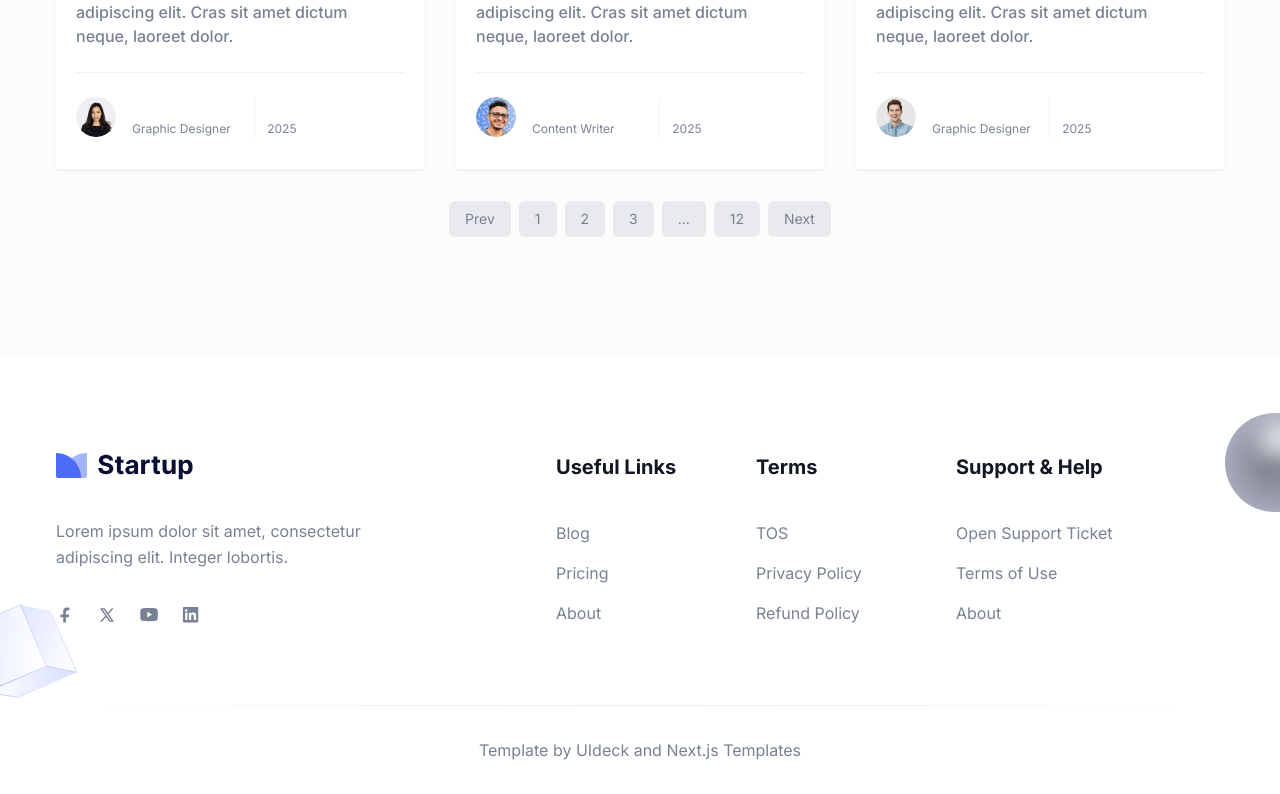
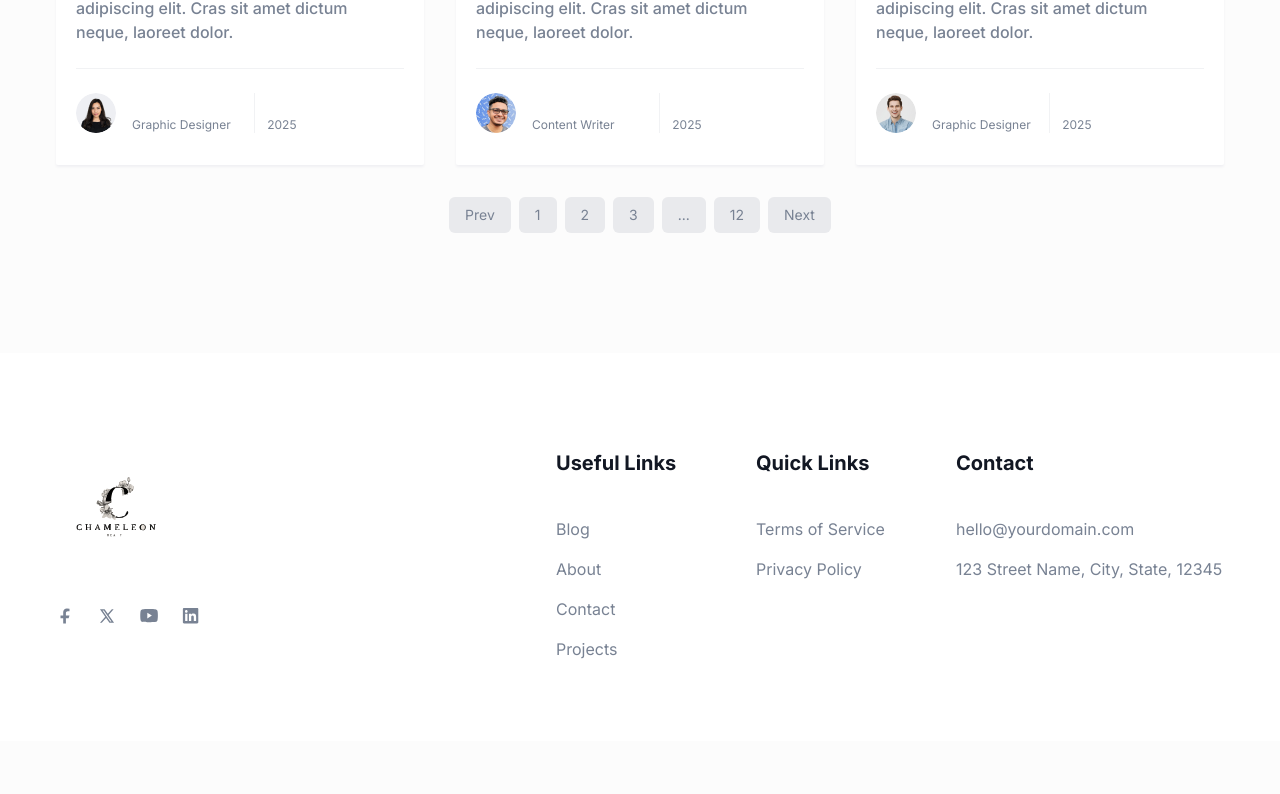
Before and after one commit to DJSanch/Chameleon_Beauty, a Next.js app: page /blog in a window 1280 px wide. Shown: the part 781-1575 px from the top of the page. After the commit the page ends 1522 px from the top, so only its background shows below. Built offline with nearby package versions, Linux system fonts and the light colour scheme.

Commit message:
Index page updates

```diff
--- a/src/components/Footer/index.tsx
+++ b/src/components/Footer/index.tsx
@@ -4,32 +4,27 @@ import Link from "next/link";
 
 const Footer = () => {
   return (
-    <>
-      <footer className="relative z-10 bg-white pt-16 dark:bg-gray-dark md:pt-20 lg:pt-24">
+    <footer className="bg-white pt-16 dark:bg-gray-dark md:pt-20 lg:pt-24">
       <div className="container">
         <div className="-mx-4 flex flex-wrap">
           <div className="w-full px-4 md:w-1/2 lg:w-4/12 xl:w-5/12">
-              <div className="mb-12 max-w-[360px] lg:mb-16">
+            <div className="mb-12 max-w-[120px] lg:mb-16">
               <Link href="/" className="mb-8 inline-block">
                 <Image
-                    src="/images/logo/logo-2.svg"
+                  src="/images/logo/1.svg"
                   alt="logo"
                   className="w-full dark:hidden"
-                    width={140}
-                    height={30}
+                  width={70}
+                  height={15}
                 />
                 <Image
-                    src="/images/logo/logo.svg"
+                  src="/images/logo/1.svg"
                   alt="logo"
                   className="hidden w-full dark:block"
-                    width={140}
-                    height={30}
+                  width={70}
+                  height={15}
                 />
               </Link>
-                <p className="mb-9 text-base leading-relaxed text-body-color dark:text-body-color-dark">
-                  Lorem ipsum dolor sit amet, consectetur adipiscing elit.
-                  Integer lobortis.
-                </p>
               <div className="flex items-center">
                 <a
                   href="/"
@@ -125,18 +120,26 @@ const Footer = () => {
                 </li>
                 <li>
                   <Link
-                      href="/"
+                    href="/about"
                     className="mb-4 inline-block text-base text-body-color duration-300 hover:text-primary dark:text-body-color-dark dark:hover:text-primary"
                   >
-                      Pricing
+                    About
                   </Link>
                 </li>
                 <li>
                   <Link
-                      href="/about"
+                    href="/contact"
                     className="mb-4 inline-block text-base text-body-color duration-300 hover:text-primary dark:text-body-color-dark dark:hover:text-primary"
                   >
-                      About
+                    Contact
+                  </Link>
+                </li>
+                <li>
+                  <Link
+                    href="/projects"
+                    className="mb-4 inline-block text-base text-body-color duration-300 hover:text-primary dark:text-body-color-dark dark:hover:text-primary"
+                  >
+                    Projects
                   </Link>
                 </li>
               </ul>
@@ -146,288 +149,54 @@ const Footer = () => {
           <div className="w-full px-4 sm:w-1/2 md:w-1/2 lg:w-2/12 xl:w-2/12">
             <div className="mb-12 lg:mb-16">
               <h2 className="mb-10 text-xl font-bold text-black dark:text-white">
-                  Terms
+                Quick Links
               </h2>
               <ul>
                 <li>
                   <Link
-                      href="/"
+                    href="/terms-of-service"
                     className="mb-4 inline-block text-base text-body-color duration-300 hover:text-primary dark:text-body-color-dark dark:hover:text-primary"
                   >
-                      TOS
+                    Terms of Service
                   </Link>
                 </li>
                 <li>
                   <Link
-                      href="/"
+                    href="/privacy-policy"
                     className="mb-4 inline-block text-base text-body-color duration-300 hover:text-primary dark:text-body-color-dark dark:hover:text-primary"
                   >
                     Privacy Policy
-                    </Link>
-                  </li>
-                  <li>
-                    <Link
-                      href="/"
-                      className="mb-4 inline-block text-base text-body-color duration-300 hover:text-primary dark:text-body-color-dark dark:hover:text-primary"
-                    >
-                      Refund Policy
                   </Link>
                 </li>
               </ul>
             </div>
           </div>
 
-            <div className="w-full px-4 md:w-1/2 lg:w-4/12 xl:w-3/12">
+          <div className="w-full px-4 sm:w-1/2 md:w-1/2 lg:w-4/12 xl:w-3/12">
             <div className="mb-12 lg:mb-16">
               <h2 className="mb-10 text-xl font-bold text-black dark:text-white">
-                  Support & Help
+                Contact
               </h2>
               <ul>
-                  <li>
-                    <Link
-                      href="/contact"
-                      className="mb-4 inline-block text-base text-body-color duration-300 hover:text-primary dark:text-body-color-dark dark:hover:text-primary"
+                <li className="mb-4">
+                  <a
+                    href="mailto:hello@yourdomain.com"
+                    className="inline-block text-base text-body-color duration-300 hover:text-primary dark:text-body-color-dark dark:hover:text-primary"
                   >
-                      Open Support Ticket
-                    </Link>
+                    hello@yourdomain.com
+                  </a>
                 </li>
                 <li>
-                    <Link
-                      href="/"
-                      className="mb-4 inline-block text-base text-body-color duration-300 hover:text-primary dark:text-body-color-dark dark:hover:text-primary"
-                    >
-                      Terms of Use
-                    </Link>
-                  </li>
-                  <li>
-                    <Link
-                      href="/about"
-                      className="mb-4 inline-block text-base text-body-color duration-300 hover:text-primary dark:text-body-color-dark dark:hover:text-primary"
-                    >
-                      About
-                    </Link>
+                  <p className="text-base text-body-color dark:text-body-color-dark">
+                    123 Street Name, City, State, 12345
+                  </p>
                 </li>
               </ul>
             </div>
           </div>
         </div>
-
-          <div className="h-px w-full bg-gradient-to-r from-transparent via-[#D2D8E183] to-transparent dark:via-[#959CB183]"></div>
-          <div className="py-8">
-            <p className="text-center text-base text-body-color dark:text-white">
-              Template by{" "}
-              <a
-                href="http://uideck.com"
-                target="_blank"
-                rel="noopener noreferrer"
-                className="hover:text-primary"
-              >
-                UIdeck
-              </a>{" "}
-              and{" "}
-              <a
-                href="https://nextjstemplates.com"
-                target="_blank"
-                rel="noopener noreferrer"
-                className="hover:text-primary"
-              >
-                Next.js Templates
-              </a>
-            </p>
-          </div>
-        </div>
-        <div className="absolute right-0 top-14 z-[-1]">
-          <svg
-            width="55"
-            height="99"
-            viewBox="0 0 55 99"
-            fill="none"
-            xmlns="http://www.w3.org/2000/svg"
-          >
-            <circle opacity="0.8" cx="49.5" cy="49.5" r="49.5" fill="#959CB1" />
-            <mask
-              id="mask0_94:899"
-              style={{ maskType: "alpha" }}
-              maskUnits="userSpaceOnUse"
-              x="0"
-              y="0"
-              width="99"
-              height="99"
-            >
-              <circle
-                opacity="0.8"
-                cx="49.5"
-                cy="49.5"
-                r="49.5"
-                fill="#4A6CF7"
-              />
-            </mask>
-            <g mask="url(#mask0_94:899)">
-              <circle
-                opacity="0.8"
-                cx="49.5"
-                cy="49.5"
-                r="49.5"
-                fill="url(#paint0_radial_94:899)"
-              />
-              <g opacity="0.8" filter="url(#filter0_f_94:899)">
-                <circle cx="53.8676" cy="26.2061" r="20.3824" fill="white" />
-              </g>
-            </g>
-            <defs>
-              <filter
-                id="filter0_f_94:899"
-                x="12.4852"
-                y="-15.1763"
-                width="82.7646"
-                height="82.7646"
-                filterUnits="userSpaceOnUse"
-                colorInterpolationFilters="sRGB"
-              >
-                <feFlood floodOpacity="0" result="BackgroundImageFix" />
-                <feBlend
-                  mode="normal"
-                  in="SourceGraphic"
-                  in2="BackgroundImageFix"
-                  result="shape"
-                />
-                <feGaussianBlur
-                  stdDeviation="10.5"
-                  result="effect1_foregroundBlur_94:899"
-                />
-              </filter>
-              <radialGradient
-                id="paint0_radial_94:899"
-                cx="0"
-                cy="0"
-                r="1"
-                gradientUnits="userSpaceOnUse"
-                gradientTransform="translate(49.5 49.5) rotate(90) scale(53.1397)"
-              >
-                <stop stopOpacity="0.47" />
-                <stop offset="1" stopOpacity="0" />
-              </radialGradient>
-            </defs>
-          </svg>
-        </div>
-        <div className="absolute bottom-24 left-0 z-[-1]">
-          <svg
-            width="79"
-            height="94"
-            viewBox="0 0 79 94"
-            fill="none"
-            xmlns="http://www.w3.org/2000/svg"
-          >
-            <rect
-              opacity="0.3"
-              x="-41"
-              y="26.9426"
-              width="66.6675"
-              height="66.6675"
-              transform="rotate(-22.9007 -41 26.9426)"
-              fill="url(#paint0_linear_94:889)"
-            />
-            <rect
-              x="-41"
-              y="26.9426"
-              width="66.6675"
-              height="66.6675"
-              transform="rotate(-22.9007 -41 26.9426)"
-              stroke="url(#paint1_linear_94:889)"
-              strokeWidth="0.7"
-            />
-            <path
-              opacity="0.3"
-              d="M50.5215 7.42229L20.325 1.14771L46.2077 62.3249L77.1885 68.2073L50.5215 7.42229Z"
-              fill="url(#paint2_linear_94:889)"
-            />
-            <path
-              d="M50.5215 7.42229L20.325 1.14771L46.2077 62.3249L76.7963 68.2073L50.5215 7.42229Z"
-              stroke="url(#paint3_linear_94:889)"
-              strokeWidth="0.7"
-            />
-            <path
-              opacity="0.3"
-              d="M17.9721 93.3057L-14.9695 88.2076L46.2077 62.325L77.1885 68.2074L17.9721 93.3057Z"
-              fill="url(#paint4_linear_94:889)"
-            />
-            <path
-              d="M17.972 93.3057L-14.1852 88.2076L46.2077 62.325L77.1884 68.2074L17.972 93.3057Z"
-              stroke="url(#paint5_linear_94:889)"
-              strokeWidth="0.7"
-            />
-            <defs>
-              <linearGradient
-                id="paint0_linear_94:889"
-                x1="-41"
-                y1="21.8445"
-                x2="36.9671"
-                y2="59.8878"
-                gradientUnits="userSpaceOnUse"
-              >
-                <stop stopColor="#4A6CF7" stopOpacity="0.62" />
-                <stop offset="1" stopColor="#4A6CF7" stopOpacity="0" />
-              </linearGradient>
-              <linearGradient
-                id="paint1_linear_94:889"
-                x1="25.6675"
-                y1="95.9631"
-                x2="-42.9608"
-                y2="20.668"
-                gradientUnits="userSpaceOnUse"
-              >
-                <stop stopColor="#4A6CF7" stopOpacity="0" />
-                <stop offset="1" stopColor="#4A6CF7" stopOpacity="0.51" />
-              </linearGradient>
-              <linearGradient
-                id="paint2_linear_94:889"
-                x1="20.325"
-                y1="-3.98039"
-                x2="90.6248"
-                y2="25.1062"
-                gradientUnits="userSpaceOnUse"
-              >
-                <stop stopColor="#4A6CF7" stopOpacity="0.62" />
-                <stop offset="1" stopColor="#4A6CF7" stopOpacity="0" />
-              </linearGradient>
-              <linearGradient
-                id="paint3_linear_94:889"
-                x1="18.3642"
-                y1="-1.59742"
-                x2="113.9"
-                y2="80.6826"
-                gradientUnits="userSpaceOnUse"
-              >
-                <stop stopColor="#4A6CF7" stopOpacity="0" />
-                <stop offset="1" stopColor="#4A6CF7" stopOpacity="0.51" />
-              </linearGradient>
-              <linearGradient
-                id="paint4_linear_94:889"
-                x1="61.1098"
-                y1="62.3249"
-                x2="-8.82468"
-                y2="58.2156"
-                gradientUnits="userSpaceOnUse"
-              >
-                <stop stopColor="#4A6CF7" stopOpacity="0.62" />
-                <stop offset="1" stopColor="#4A6CF7" stopOpacity="0" />
-              </linearGradient>
-              <linearGradient
-                id="paint5_linear_94:889"
-                x1="65.4236"
-                y1="65.0701"
-                x2="24.0178"
-                y2="41.6598"
-                gradientUnits="userSpaceOnUse"
-              >
-                <stop stopColor="#4A6CF7" stopOpacity="0" />
-                <stop offset="1" stopColor="#4A6CF7" stopOpacity="0.51" />
-              </linearGradient>
-            </defs>
-          </svg>
       </div>
     </footer>
-    </>
   );
 };
 
```
Also changed, not shown: src/components/About/AboutSectionTwo.tsx (+2 -8 lines), src/components/Common/Breadcrumb.tsx (+24 -19 lines), src/components/Hero/index.tsx (+3 -17 lines). Lines whose indentation alone changed are shown as unchanged.
